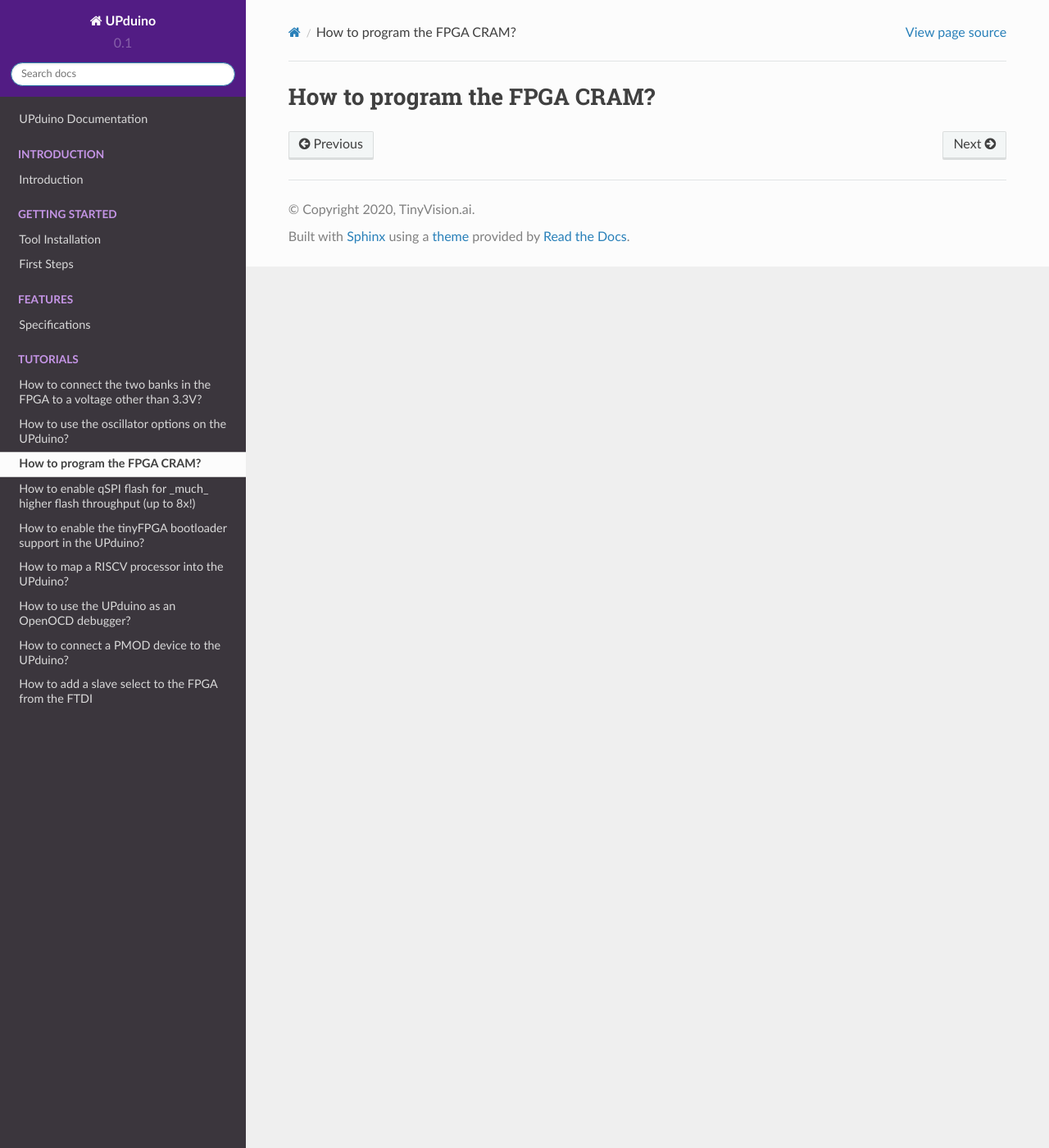
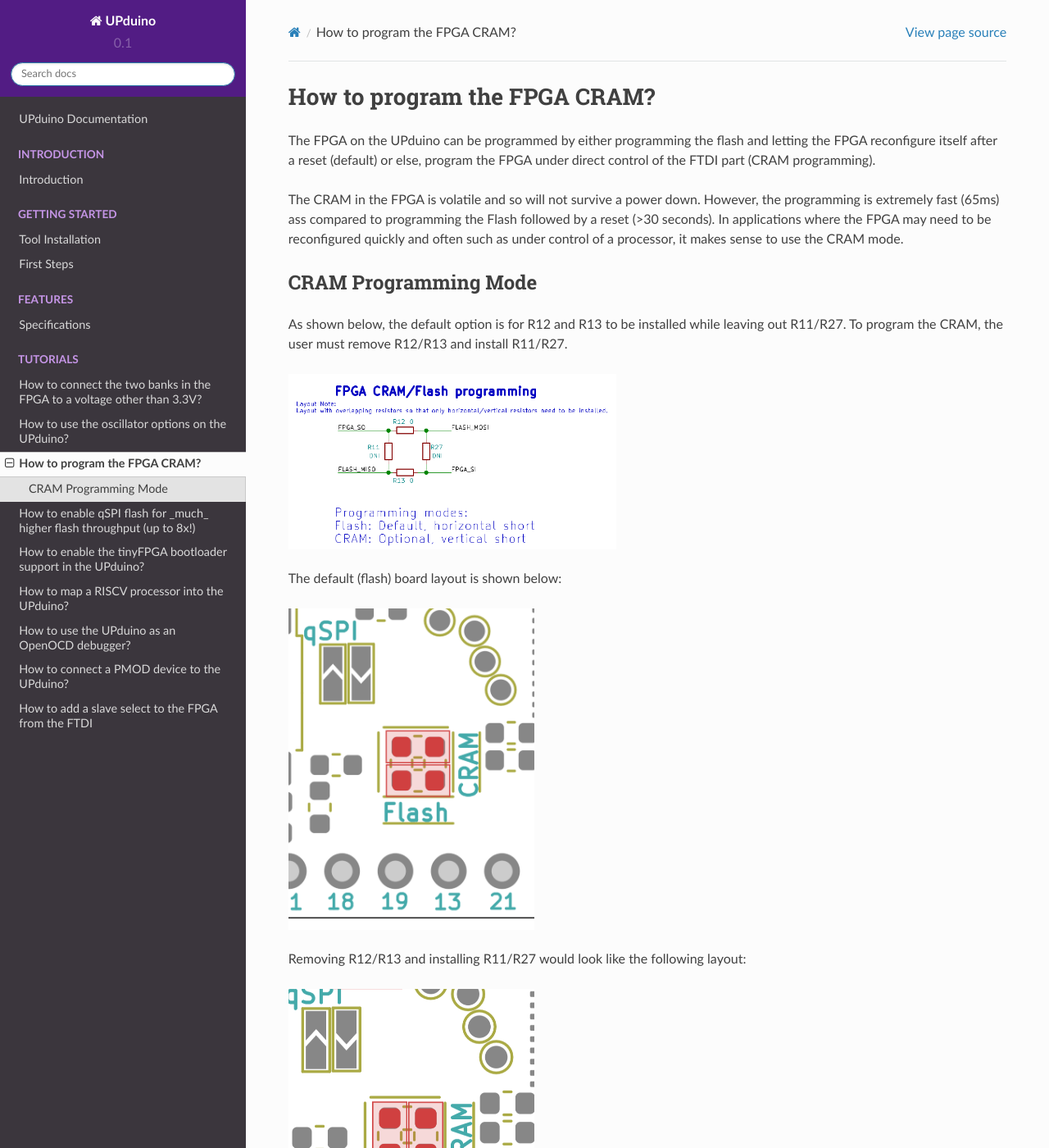
Before and after one commit to tinyvision-ai-inc/UPduino-v3.0, a Sphinx documentation site: the page built from docs/source/tutorials/fpga_sram_programming.rst, in a window 1280 px wide and 1400 px high. Shown: the whole window at 82% size. Built offline with Sphinx 7.4.7 and the Read the Docs theme 2.0.0, drawn with Linux system fonts in a browser that asks for light colours; pages that are not in the unit, such as notebooks, are missing from menus.

Commit message:
Added CRAM/Flash programming options

```diff
--- a/docs/source/tutorials/fpga_sram_programming.rst
+++ b/docs/source/tutorials/fpga_sram_programming.rst
@@ -1,2 +1,26 @@
 How to program the FPGA CRAM?
 ====
+
+The FPGA on the UPduino can be programmed by either programming the flash and letting the FPGA reconfigure itself after a reset (default) or else, program the FPGA under direct control of the FTDI part (CRAM programming).
+
+The CRAM in the FPGA is volatile and so will not survive a power down. However, the programming is extremely fast (65ms) ass compared to programming the Flash followed by a reset (>30 seconds). In applications where the FPGA may need to be reconfigured quickly and often such as under control of a processor, it makes sense to use the CRAM mode.
+
+CRAM Programming Mode
+----
+As shown below, the default option is for R12 and R13 to be installed while leaving out R11/R27. To program the CRAM, the user must remove R12/R13 and install R11/R27.
+
+.. image:: upduino_cram_schematic.png
+  :width: 400
+  :alt: UPduino programming mode schematic
+
+The default (flash) board layout is shown below:
+
+.. image:: upduino_flash_layout.png
+  :width: 300
+  :alt: UPduino programming mode layout (FLASH)
+
+Removing R12/R13 and installing R11/R27 would look like the following layout:
+
+.. image:: upduino_cram_layout.png
+  :width: 300
+  :alt: UPduino programming mode layout (CRAM)
```
Also changed, not shown: docs/source/tutorials/upduino_cram_layout.png (added), docs/source/tutorials/upduino_cram_schematic.png (added), docs/source/tutorials/upduino_flash_layout.png (added).
